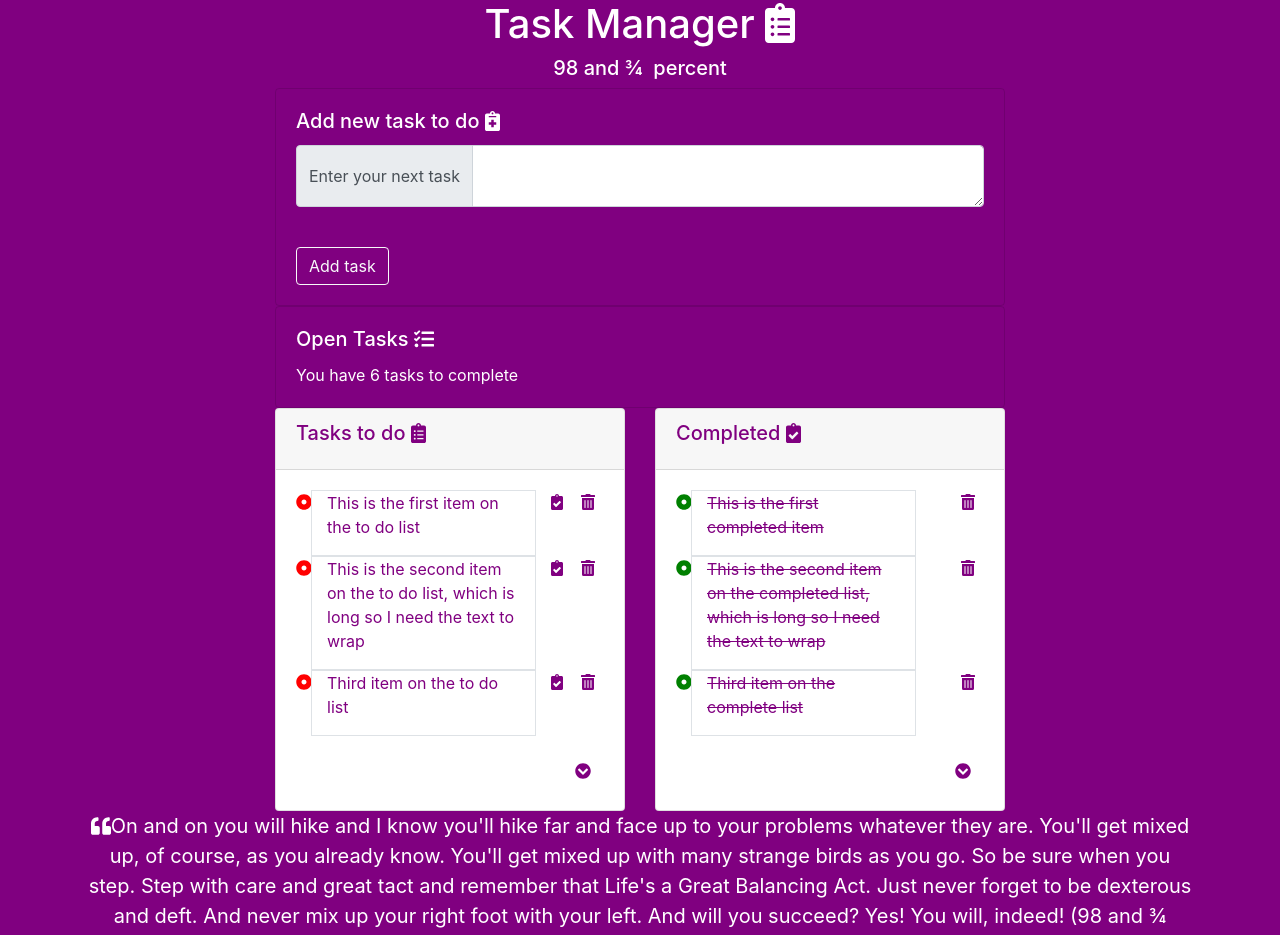
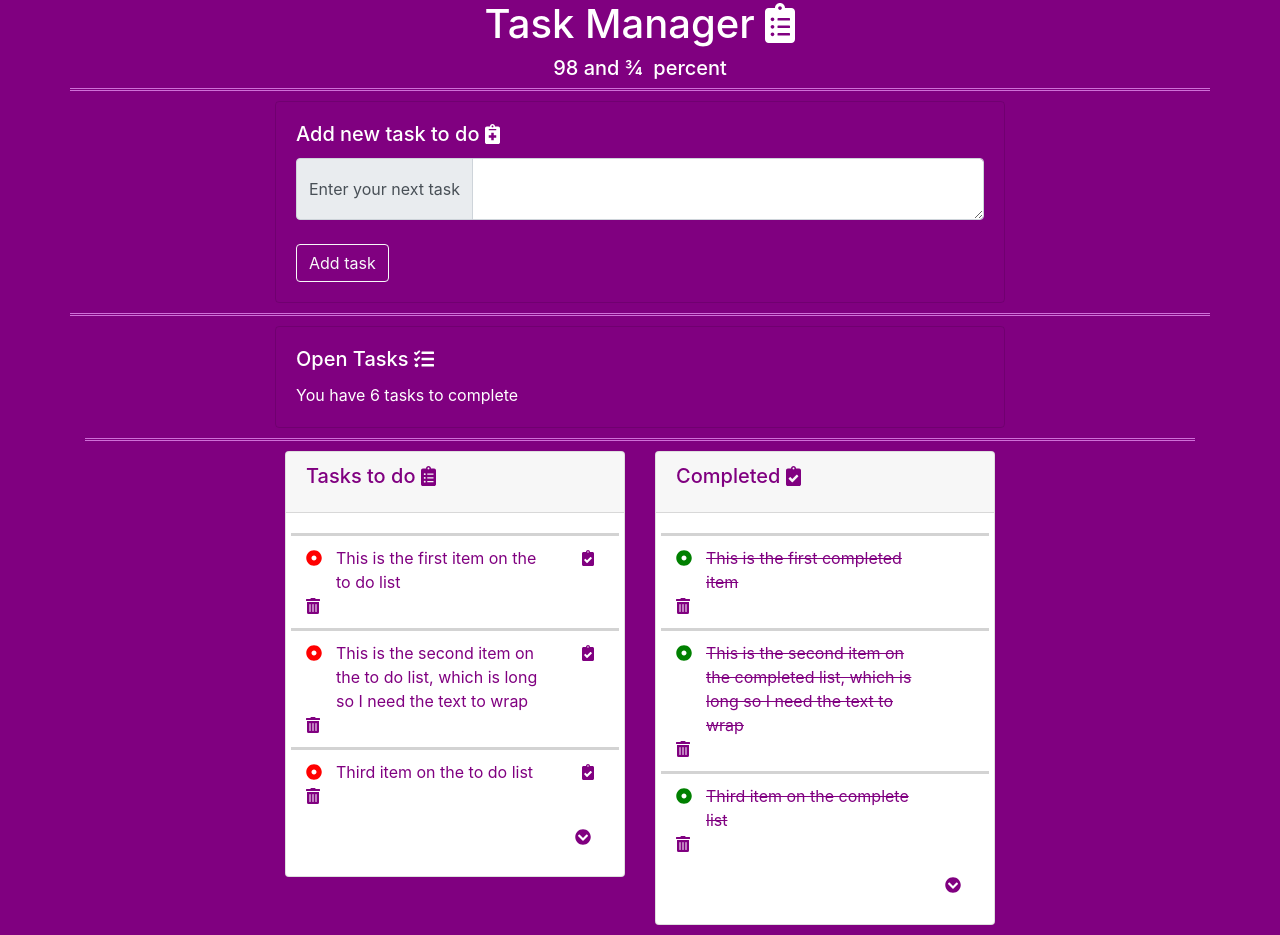
Before and after one commit to AnnJBarr/ninetyeight_and_threequarters, a React (Create React App) app: page / in a window 1280 px wide. Shown: the top 935 px of the page. Built offline with nearby package versions, Linux system fonts and the light colour scheme.

Commit message:
tidying of appearance and inspect errors with div in p

```diff
--- a/src/components/AddTask.js
+++ b/src/components/AddTask.js
@@ -5,19 +5,19 @@ import { faTasks, faDotCircle, faClipboardList, faClipboardCheck, faTrashAlt, fa
 class AddTask extends React.Component {
     render() {
         return (
-            <div id="add-task" className="row">
+            <div id="add-task" className="row appRow">
                 <div className="mx-auto col-12 col-lg-8">
                     <div className="card bg-transparent text-white">
                         <div className="card-body">
                             <h5 className="card-title">Add new task to do <FontAwesomeIcon icon={faNotesMedical} /></h5>
-                            <p className="card-text">
+                            <div className="card-text">
                                 <div className="input-group">
                                     <div className="input-group-prepend">
                                         <span className="input-group-text">Enter your next task</span>
                                     </div>
                                     <textarea className="form-control" aria-label="With textarea"></textarea>
                                 </div>
-                            </p>
+                            </div>
                             <br />
                             <a href="#" className="btn btn-outline-light">Add task</a>
                         </div>
--- a/src/components/CompletedTasks.js
+++ b/src/components/CompletedTasks.js
@@ -11,11 +11,11 @@ class CompletedTasks extends React.Component {
                     <h5 className="card-title">Completed <FontAwesomeIcon icon={faClipboardCheck} /></h5>
                 </div>
                 <div className="card-body">
-                    <p className="card-text">
+                    <div className="card-text">
                         <TaskItem text="This is the first completed item" done={true} />
                         <TaskItem text="This is the second item on the completed list, which is long so I need the text to wrap" done={true} />
                         <TaskItem text="Third item on the complete list" done={true} />
-                    </p>
+                    </div>
                     <a href="#" id="task-button" className="btn"><FontAwesomeIcon icon={faChevronCircleDown} /></a>
                 </div>
             </div>
--- a/src/components/Footer.js
+++ b/src/components/Footer.js
@@ -3,35 +3,21 @@ import { FontAwesomeIcon } from '@fortawesome/react-fontawesome';
 import { faQuoteLeft, faQuoteRight, faTasks, faDotCircle, faClipboardList, faClipboardCheck, faTrashAlt, faNotesMedical } from '@fortawesome/free-solid-svg-icons';
 
 class Footer extends React.Component {
-    render () {
+    render() {
         return (
-            <div className="text-white text-center">
+            <div className="row appRow d-none d-md-block">
+                <div className="mx-auto col-12 col-lg-8">
+                    <div className="card bg-transparent text-white font-weight-lighter">
+                        <div className="card-body">
+                            <blockquote className="blockquote">
+                                <div className="mb-0"><FontAwesomeIcon icon={faQuoteLeft} />On and on you will hike and I know you'll hike far and face up to your problems whatever they are. You'll get mixed up, of course, as you already know. You'll get mixed up with many strange birds as you go. So be sure when you step. Step with care and great tact and remember that Life's a Great Balancing Act. Just never forget to be dexterous and deft. And never mix up your right foot with your left. And will you succeed? Yes! You will, indeed! (98 and &#190; &#160;percent guaranteed.) <FontAwesomeIcon icon={faQuoteRight} /></div>
+                                <footer className="blockquote-footer text-white">Dr. Seuss <cite title="Source Title">Oh the places you’ll go</cite></footer>
+                            </blockquote>
+                        </div>
+                    </div>
+                </div>
+            </div>
 
-             <blockquote className="blockquote">
-
-                <p className="mb-0"><FontAwesomeIcon icon = {faQuoteLeft} />On and on you will hike
-and I know you'll hike far
-and face up to your problems
-whatever they are.
-
-You'll get mixed up, of course,
-as you already know.
-You'll get mixed up
-with many strange birds as you go.
-So be sure when you step.
-Step with care and great tact
-and remember that Life's
-a Great Balancing Act.
-Just never forget to be dexterous and deft.
-And never mix up your right foot with your left.
-
-And will you succeed?
-Yes! You will, indeed!
-(98 and &#190; &#160;percent guaranteed.) <FontAwesomeIcon icon = {faQuoteRight} /></p>
-                <footer className="blockquote-footer">Dr. Seuss <cite title="Source Title">Oh the places you’ll go</cite></footer>
-                </blockquote>
-
-            </div>
 
         );
     }
--- a/src/components/RemainingTasks.js
+++ b/src/components/RemainingTasks.js
@@ -5,12 +5,12 @@ import { faTasks, faDotCircle, faClipboardList, faClipboardCheck, faTrashAlt, fa
 class RemainingTasks extends React.Component {
     render() {
         return (
-            <div className="row">
+            <div className="row appRow d-none d-md-block">
                 <div className="mx-auto col-12 col-lg-8">
                     <div className="card bg-transparent text-white">
                         <div className="card-body">
                             <h5 className="card-title">Open Tasks <FontAwesomeIcon icon={faTasks} /></h5>
-                            <p className="card-text">You have {this.props.count} tasks to complete</p>
+                            <div className="card-text">You have {this.props.count} tasks to complete</div>
                         </div>
                     </div>
                 </div>
--- a/src/components/TaskItem.js
+++ b/src/components/TaskItem.js
@@ -5,17 +5,17 @@ import { faTasks, faDotCircle, faClipboardList, faClipboardCheck, faTrashAlt, fa
 class TaskItem extends React.Component {
     render() {
         return (
-            <div className="row">
+            <div className="row taskRow">
                 <div className="col-1">
-                        {this.props.done === true ? <p id="donedot"><FontAwesomeIcon icon={faDotCircle} /></p> : <p id="tododot"><FontAwesomeIcon icon={faDotCircle} /></p>}
+                    {this.props.done === true ? <div id="donedot"><FontAwesomeIcon icon={faDotCircle} /></div> : <div id="tododot"><FontAwesomeIcon icon={faDotCircle} /></div>}
                 </div>
 
-                    <div className="col-8 border">
-                        {this.props.done === true ? <p id="doneid">{this.props.text}</p> : <p>{this.props.text}</p>}
+                <div className="col-9">
+                    {this.props.done === true ? <div id="doneid">{this.props.text}</div> : <div>{this.props.text}</div>}
 
                 </div>
                 <div className="col-1 text-right">
-                    {this.props.done === true ? <p id="doneid"> </p> : <p><FontAwesomeIcon icon={faClipboardCheck} /></p>}
+                    {this.props.done === true ? <div id="doneid"></div> : <div><FontAwesomeIcon icon={faClipboardCheck} /></div>}
                 </div>
                 <div className="col-1">
                     <FontAwesomeIcon icon={faTrashAlt} />
--- a/src/components/TasksArea.js
+++ b/src/components/TasksArea.js
@@ -8,19 +8,16 @@ import CompletedTasks from "./CompletedTasks";
 class TasksArea extends React.Component {
     render() {
         return (
-            <div className="row">
+            <div className="row mx-auto appRow">
                 <div className="col-lg-2">
 
                 </div>
-                <div id="to-do-tasks" className="mx-auto col-12 col-lg-4">
+                <div id="to-do-tasks" className=" col-12 col-lg-4">
                     <ToDoTasks />
                 </div>
 
-                <div id="done-tasks" className="mx-auto col-12 col-lg-4">
+                <div id="done-tasks" className=" col-12 col-lg-4">
                     <CompletedTasks />
-                </div>
-                <div className="col-lg-2">
-
                 </div>
             </div>
 
--- a/src/components/ToDoTasks.js
+++ b/src/components/ToDoTasks.js
@@ -11,11 +11,11 @@ class ToDoTasks extends React.Component {
                     <h5 className="card-title">Tasks to do <FontAwesomeIcon icon={faClipboardList} /></h5>
                 </div>
                 <div  className="card-body">
-                    <p className="card-text" >
+                    <div className="card-text" >
                         <TaskItem text="This is the first item on the to do list" done={false}/>
                         <TaskItem text="This is the second item on the to do list, which is long so I need the text to wrap"  done={false}/>
                         <TaskItem text="Third item on the to do list" done={false} />
-                    </p>
+                    </div>
                     <a href="#" id="task-button" className="btn"><FontAwesomeIcon icon={faChevronCircleDown} /></a>
                 </div>
             </div>
--- a/src/index.css
+++ b/src/index.css
@@ -9,7 +9,7 @@ body {
 
 }
 
-@media only screen and (max-width: 540px) {
+@media only screen and (max-width: 760px) {
   body {
     background-color: plum;
   }
@@ -18,3 +18,15 @@ code {
   font-family: source-code-pro, Menlo, Monaco, Consolas, "Courier New",
     monospace;
 }
+
+.taskRow {
+  padding-top: 10px;
+  padding-bottom: 10px;
+  border-top: solid lightgray;
+}
+
+.appRow {
+  padding-top: 10px;
+  padding-bottom: 10px;
+  border-top: double rgb(207, 112, 216);
+}
```
Also changed, not shown: src/components/TasksArea.css (+0 -8 lines). Lines whose indentation alone changed are shown as unchanged.
